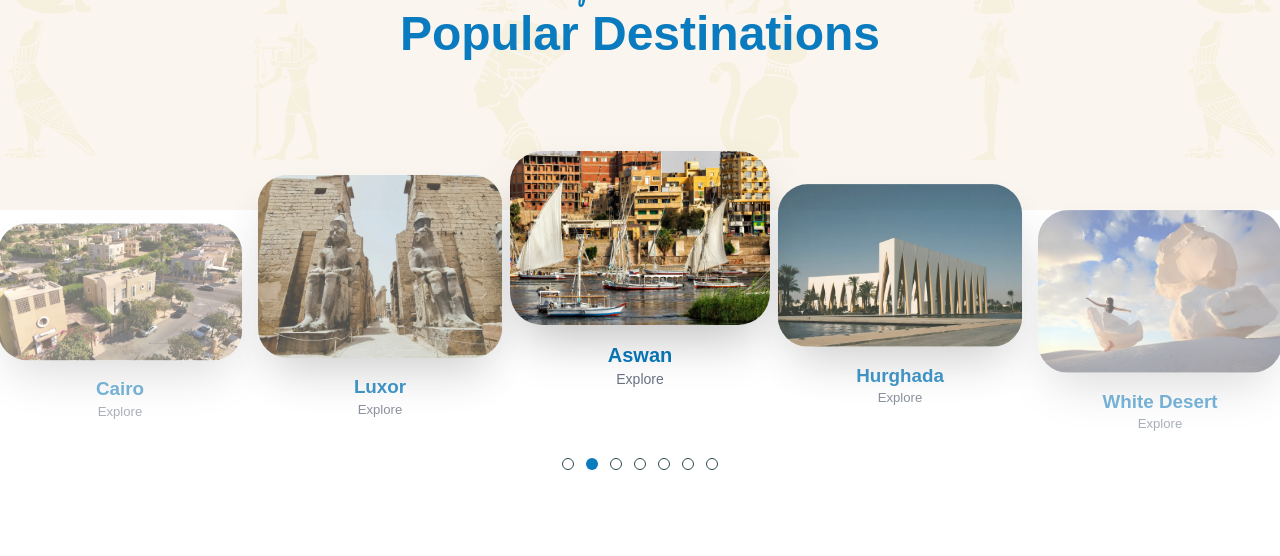
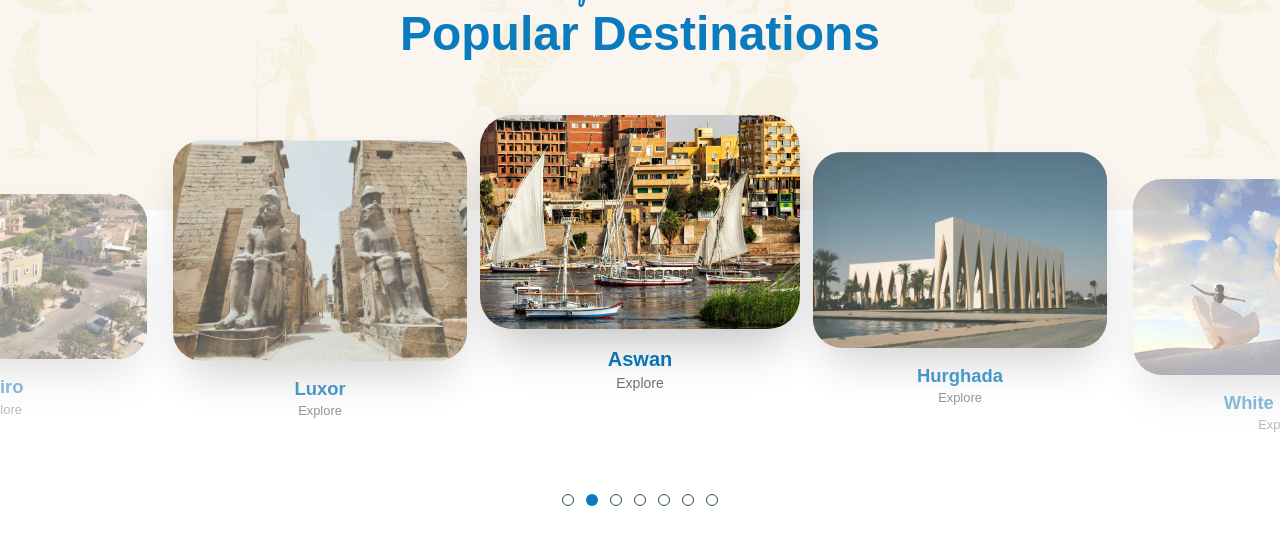
Before and after one commit to OJaybit/sirisand, a Next.js app: page / in a window 1280 px wide. Shown: the part 918-1474 px from the top of the page. Built offline with nearby package versions, Linux system fonts and the light colour scheme.

Commit message:
initial commit

```diff
--- a/app/components/TourCategories.tsx
+++ b/app/components/TourCategories.tsx
@@ -7,9 +7,9 @@ import { motion, type Variants } from 'framer-motion';
 import { useState } from 'react';
 
 const categories = [
-  { title: 'Desert Safari', listings: 3, image: '/images/categories/desert-safari.webp', link: '/tours/desert' },
-  { title: 'Historical', listings: 4, image: '/images/categories/historical.webp', link: '/tours/historical' },
-  { title: 'Holiday', listings: 2, image: '/images/categories/holiday.webp', link: '/tours/holiday' },
+  { title: 'Cairo', listings: 3, image: '/images/categories/desert-safari.webp', link: '/tours/desert' },
+  { title: 'Hurghada', listings: 4, image: '/images/categories/historical.webp', link: '/tours/historical' },
+  { title: 'Luxor', listings: 2, image: '/images/categories/holiday.webp', link: '/tours/holiday' },
 ];
 
 /* ================= ANIMATION VARIANTS ================= */
--- a/app/components/TourGrid.tsx
+++ b/app/components/TourGrid.tsx
@@ -1,9 +1,15 @@
+
+
+
+
+
 'use client';
 
 import { useEffect, useState } from 'react';
 import Image from 'next/image';
 import Link from 'next/link';
 import { motion } from 'framer-motion';
+import { code } from 'framer-motion/client';
 
 const destinations = [
   { id: 1, title: 'Luxor', image: 'luxor.webp', slug: 'luxor' },
@@ -17,9 +23,10 @@ const destinations = [
 
 export default function DestinationCarousel() {
   const [index, setIndex] = useState(0);
-  const [visible, setVisible] = useState(5);
-  const [cardWidth, setCardWidth] = useState(260);
-  const [cardHeight, setCardHeight] = useState(320);
+  const [visible, setVisible] = useState(3);
+  const [cardWidth, setCardWidth] = useState(300);
+  const [cardHeight, setCardHeight] = useState(400);
+  const [isMobile, setIsMobile] = useState(false);
 
   /* ------------------ RESPONSIVE ------------------ */
   useEffect(() => {
@@ -27,17 +34,20 @@ export default function DestinationCarousel() {
       const w = window.innerWidth;
 
       if (w < 640) {
-        setVisible(2);
-        setCardWidth(w * 0.82);
-        setCardHeight(220);
+        setIsMobile(true);
+        setVisible(3);
+        setCardWidth(w * 0.94);       // near full width
+        setCardHeight(w * 1.25);
       } else if (w < 1024) {
+        setIsMobile(false);
         setVisible(3);
-        setCardWidth(240);
-        setCardHeight(280);
+        setCardWidth(280);
+        setCardHeight(360);
       } else {
+        setIsMobile(false);
         setVisible(5);
-        setCardWidth(260);
-        setCardHeight(320);
+        setCardWidth(320);
+        setCardHeight(420);
       }
     };
 
@@ -57,18 +67,13 @@ export default function DestinationCarousel() {
   const total = destinations.length;
   const center = Math.floor(visible / 2);
 
+  // 👇 Correct mobile spacing math (NO OVERLAP)
+  const peekAmount = cardWidth * 0.08;            // 8% peek
+  const mobileOffset = cardWidth - peekAmount;    // move almost full width
+
   return (
-    <section className="relative z-10  lg:bg-whte py-5 lg:-mt-20 overflow-hidden bg:white">
-      {/* HEADER
-      <div className="text-center mb-16">
-        <p className="text-2xl font-[cursive] text-[#0A7BBE]">Top Destinations</p>
-        <h2 className="mt-2 text-5xl font-bold text-[#0A7BBE]">
-          Popular Destinations
-        </h2>
-      </div> */}
-
-      {/* CAROUSEL */}
-      <div className="relative h-[260px] sm:h-[340px] lg:h-[400px] max-w-7xl mx-auto lg:-mt-20 flex items-center justify-center">
+    <section className="relative -mt-30 lg:-mt-60 z-10 py-6 overflow-hidden">
+      <div className="relative w-full h-[75vh] sm:h-[420px] lg:h-[520px] max-w-7xl mx-auto flex items-center justify-center">
         {destinations.map((dest, i) => {
           let offset = i - index;
           if (offset > total / 2) offset -= total;
@@ -80,12 +85,19 @@ export default function DestinationCarousel() {
           return (
             <motion.div
               key={dest.id}
-              initial={false} // 🔥 critical
+              initial={false}
               animate={{
-                x: offset * cardWidth,
-                y: isVisible ? distance * 26 : 0,
-                scale: distance === 0 ? 1 : 0.94,
-                opacity: isVisible ? 1 - distance * 0.22 : 0,
+                x: isMobile ? offset * mobileOffset : offset * cardWidth,
+                y: isMobile ? distance * 12 : distance * 26,
+                scale: distance === 0 ? 1 : isMobile ? 0.9 : 0.92,
+                opacity:
+                  distance === 0
+                    ? 1
+                    : isMobile
+                    ? 0.45
+                    : isVisible
+                    ? 1 - distance * 0.25
+                    : 0,
               }}
               transition={{
                 type: 'spring',
@@ -109,7 +121,7 @@ export default function DestinationCarousel() {
 
                 <div className="mt-4 text-center pointer-events-auto">
                   <Link href={`/destinations/${dest.slug}`}>
-                    <h3 className="text-lg sm:text-xl font-bold text-[#0A7BBE] hover:text-[#d6b36b] transition">
+                    <h3 className="text-xl font-bold text-[#0A7BBE] hover:text-[#075E94] transition">
                       {dest.title}
                     </h3>
                     <p className="text-gray-500 text-sm">Explore</p>
@@ -121,8 +133,7 @@ export default function DestinationCarousel() {
         })}
       </div>
 
-      {/* DOTS */}
-      <div className="mt-14 lg:-mt-3 flex justify-center gap-3">
+      <div className="-mt-10 lg:-mt-5 flex justify-center gap-3">
         {destinations.map((_, i) => (
           <button
             key={i}
@@ -138,3 +149,189 @@ export default function DestinationCarousel() {
     </section>
   );
 }
+
+
+
+
+
+
+
+
+
+
+
+
+
+
+
+
+
+
+
+
+
+
+
+
+
+
+
+
+
+
+
+
+
+
+
+
+
+
+
+
+
+
+
+
+// former  code, kept incase needed
+
+// 'use client';
+
+// import { useEffect, useState } from 'react';
+// import Image from 'next/image';
+// import Link from 'next/link';
+// import { motion } from 'framer-motion';
+
+// const destinations = [
+//   { id: 1, title: 'Luxor', image: 'luxor.webp', slug: 'luxor' },
+//   { id: 2, title: 'Aswan', image: 'aswan.webp', slug: 'aswan' },
+//   { id: 3, title: 'Hurghada', image: 'hurghada.webp', slug: 'hurghada' },
+//   { id: 4, title: 'White Desert', image: 'white-desert.webp', slug: 'white-desert' },
+//   { id: 5, title: 'Black Desert', image: 'black-desert.webp', slug: 'black-desert' },
+//   { id: 6, title: 'Siwa', image: 'siwa.webp', slug: 'siwa' },
+//   { id: 7, title: 'Cairo', image: 'cairo.webp', slug: 'cairo' },
+// ];
+
+// export default function DestinationCarousel() {
+//   const [index, setIndex] = useState(0);
+//   const [visible, setVisible] = useState(6);
+//   const [cardWidth, setCardWidth] = useState(560);
+//   const [cardHeight, setCardHeight] = useState(620);
+
+//   /* ------------------ RESPONSIVE ------------------ */
+//   useEffect(() => {
+//     const resize = () => {
+//       const w = window.innerWidth;
+
+//       if (w < 640) {
+//         setVisible(2);
+//         setCardWidth(w * 0.95);
+//         setCardHeight(220);
+//       } else if (w < 1024) {
+//         setVisible(3);
+//         setCardWidth(240);
+//         setCardHeight(280);
+//       } else {
+//         setVisible(5);
+//         setCardWidth(260);
+//         setCardHeight(320);
+//       }
+//     };
+
+//     resize();
+//     window.addEventListener('resize', resize);
+//     return () => window.removeEventListener('resize', resize);
+//   }, []);
+
+//   /* ------------------ AUTOPLAY ------------------ */
+//   useEffect(() => {
+//     const t = setTimeout(() => {
+//       setIndex((p) => (p + 1) % destinations.length);
+//     }, 4200);
+//     return () => clearTimeout(t);
+//   }, [index]);
+
+//   const total = destinations.length;
+//   const center = Math.floor(visible / 2);
+
+//   return (
+//     <section className="relative z-10  lg:bg-whte py-5 lg:-mt-20 overflow-hidden bg:white">
+//       {/* HEADER
+//       <div className="text-center mb-16">
+//         <p className="text-2xl font-[cursive] text-[#0A7BBE]">Top Destinations</p>
+//         <h2 className="mt-2 text-5xl font-bold text-[#0A7BBE]">
+//           Popular Destinations
+//         </h2>
+//       </div> */}
+
+//       {/* CAROUSEL */}
+//       <div className="relative h-[290px] w-[300px] sm:h-[340px] lg:h-[400px] max-w-7xl mx-auto lg:-mt-20 flex items-center justify-center">
+//         {destinations.map((dest, i) => {
+//           let offset = i - index;
+//           if (offset > total / 2) offset -= total;
+//           if (offset < -total / 2) offset += total;
+
+//           const distance = Math.abs(offset);
+//           const isVisible = distance <= center;
+
+//           return (
+//             <motion.div
+//               key={dest.id}
+//               initial={false}
+//               animate={{
+//                 x: offset * cardWidth,
+//                 y: isVisible ? distance * 26 : 0,
+//                 scale: distance === 0 ? 1 : 0.94,
+//                 opacity: isVisible ? 1 - distance * 0.22 : 0,
+//               }}
+//               transition={{
+//                 type: 'spring',
+//                 stiffness: 140,
+//                 damping: 22,
+//               }}
+//               className="absolute pointer-events-none"
+//               style={{ zIndex: 10 - distance }}
+//             >
+//               <div style={{ width: cardWidth }}>
+//                 <div className="relative rounded-[32px] overflow-hidden shadow-2xl bg-white">
+//                   <Image
+//                     src={`/images/tours/${dest.image}`}
+//                     alt={dest.title}
+//                     width={cardWidth}
+//                     height={cardHeight}
+//                     priority={distance === 0}
+//                     className="object-cover transition-transform duration-700 hover:scale-110"
+//                   />
+//                 </div>
+
+//                 <div className="mt-4 text-center pointer-events-auto">
+//                   <Link href={`/destinations/${dest.slug}`}>
+//                     <h3 className="text-lg sm:text-xl font-bold text-[#0A7BBE] hover:text-[#075E94]  transition">
+//                       {dest.title}
+//                     </h3>
+//                     <p className="text-gray-500 text-sm">Explore</p>
+//                   </Link>
+//                 </div>
+//               </div>
+//             </motion.div>
+//           );
+//         })}
+//       </div>
+
+//       {/* DOTS */}
+//       <div className="mt-14 lg:-mt-3 flex justify-center gap-3">
+//         {destinations.map((_, i) => (
+//           <button
+//             key={i}
+//             onClick={() => setIndex(i)}
+//             className={`h-3 w-3 rounded-full transition ${
+//               i === index
+//                 ? 'bg-[#0A7BBE]'
+//                 : 'border border-[#2a4b4b]'
+//             }`}
+//           />
+//         ))}
+//       </div>
+//     </section>
+//   );
+// }
```
Also changed, not shown: app/components/Testimonials.tsx (+5 -4 lines).
